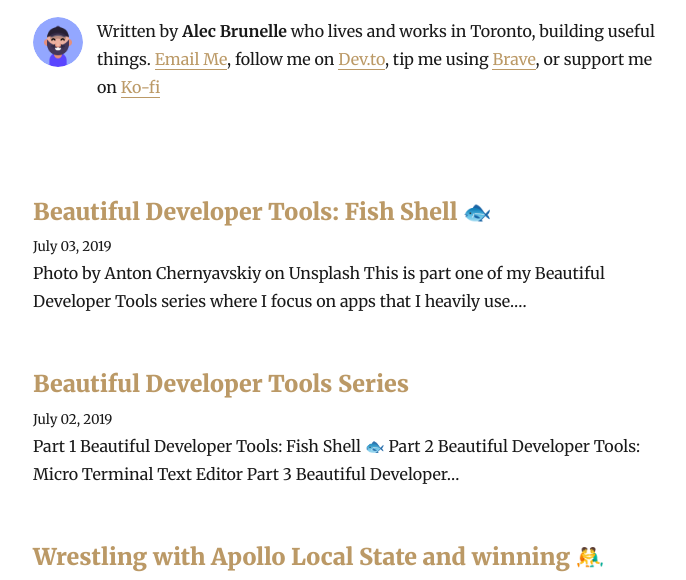
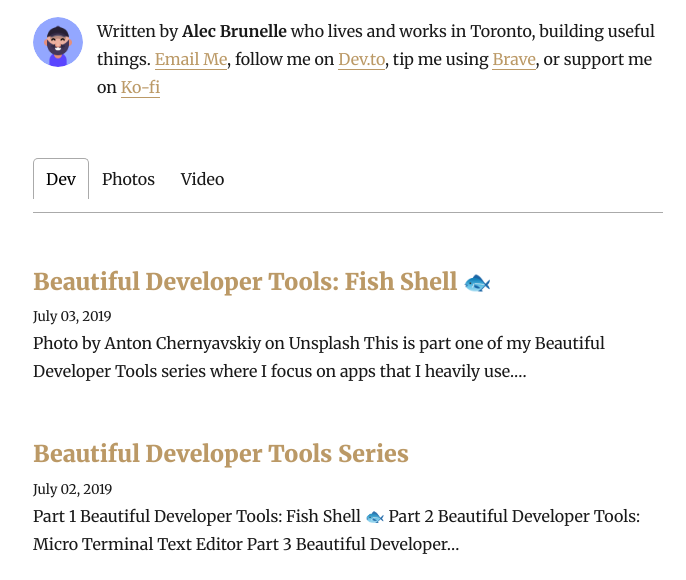
Before and after one commit to aleccool213/blog, a Gatsby site: page / in a window 1280 px wide. Shown: the part 207-787 px from the top of the page, without its empty margins (292-978 px from the left). Built offline with nearby package versions, Linux system fonts and the light colour scheme; Gatsby itself is replaced by a stand-in of ours; some packages are replaced by stand-ins of ours.

Commit message:
Change tab on index based on query url param

```diff
--- a/package.json
+++ b/package.json
@@ -35,6 +35,7 @@
     "react": "^16.8.3",
     "react-dom": "^16.8.3",
     "react-helmet": "^5.2.0",
+    "react-tabs": "^3.0.0",
     "react-typography": "^0.16.19",
     "typeface-merriweather": "0.0.72",
     "typeface-montserrat": "0.0.54",
--- a/src/components/bio.js
+++ b/src/components/bio.js
@@ -21,7 +21,7 @@ function Bio() {
           <div
             style={{
               display: `flex`,
-              marginBottom: rhythm(2.5)
+              marginBottom: rhythm(1.0)
             }}
           >
             <Image
--- a/src/layouts/index.js
+++ b/src/layouts/index.js
@@ -4,7 +4,8 @@ import Link from "gatsby-link";
 import { Container } from "react-responsive-grid";
 
 import { rhythm, scale } from "../utils/typography";
-require("prismjs/themes/prism-okaidia.css");
+
+import "prismjs/themes/prism-okaidia.css";
 
 class Template extends React.Component {
   render() {
--- a/src/pages/index.js
+++ b/src/pages/index.js
@@ -1,19 +1,82 @@
 import React from "react";
 import { Link, graphql } from "gatsby";
+import { Tab, Tabs, TabList, TabPanel } from "react-tabs";
+import PropTypes from "prop-types";
+import { navigate } from "gatsby";
 
 import Bio from "../components/bio";
 import Layout from "../components/layout";
 import SEO from "../components/seo";
 import { rhythm } from "../utils/typography";
 
-class BlogIndex extends React.Component {
-  render() {
-    const { data } = this.props;
+import "react-tabs/style/react-tabs.css";
+
+/**
+ * A tab container for the categories of the blog.
+ */
+const CategoryTabs = ({ category, tab0Content, tab1Content, tab2Content }) => {
+  let defaultIndex;
+  switch (category) {
+    case null: {
+      defaultIndex = 0;
+      break;
+    }
+    case "photos": {
+      defaultIndex = 1;
+      break;
+    }
+    case "video": {
+      defaultIndex = 2;
+      break;
+    }
+  }
+  return (
+    <Tabs defaultIndex={defaultIndex}>
+      <TabList>
+        <Tab
+          onClick={() => {
+            navigate("/");
+          }}
+        >
+          Dev
+        </Tab>
+        <Tab
+          onClick={() => {
+            navigate("?category=photos");
+          }}
+        >
+          Photos
+        </Tab>
+        <Tab
+          onClick={() => {
+            navigate("?category=video");
+          }}
+        >
+          Video
+        </Tab>
+      </TabList>
+
+      <TabPanel>{tab0Content}</TabPanel>
+      <TabPanel>{tab1Content}</TabPanel>
+      <TabPanel>{tab2Content}</TabPanel>
+    </Tabs>
+  );
+};
+
+CategoryTabs.propTypes = {
+  category: PropTypes.string,
+  tab0Content: PropTypes.element,
+  tab1Content: PropTypes.element,
+  tab2Content: PropTypes.element
+};
+
+const BlogIndex = ({ data, location }) => {
   const siteTitle = data.site.siteMetadata.title;
   const posts = data.allMarkdownRemark.edges;
-
+  const urlParams = new URLSearchParams(location.search);
+  const category = urlParams.get("category");
   return (
-      <Layout location={this.props.location} title={siteTitle}>
+    <Layout location={location} title={siteTitle}>
       <SEO
         title="All posts"
         keywords={[
@@ -23,10 +86,16 @@ class BlogIndex extends React.Component {
           `react`,
           `node.js`,
           `node`,
+          `developer`,
+          `software`,
           `alec brunelle`
         ]}
       />
       <Bio />
+      <CategoryTabs
+        category={category}
+        tab0Content={
+          <div>
             {posts.map(({ node }) => {
               const title = node.frontmatter.title || node.frontmatter.path;
               return (
@@ -53,10 +122,14 @@ class BlogIndex extends React.Component {
                 </div>
               );
             })}
+          </div>
+        }
+        tab1Content={<h2> put stuff here </h2>}
+        tab2Content={<h2> put stuff here </h2>}
+      />
     </Layout>
   );
-  }
-}
+};
 
 export default BlogIndex;
 
```
Lines whose indentation alone changed are shown as unchanged.
